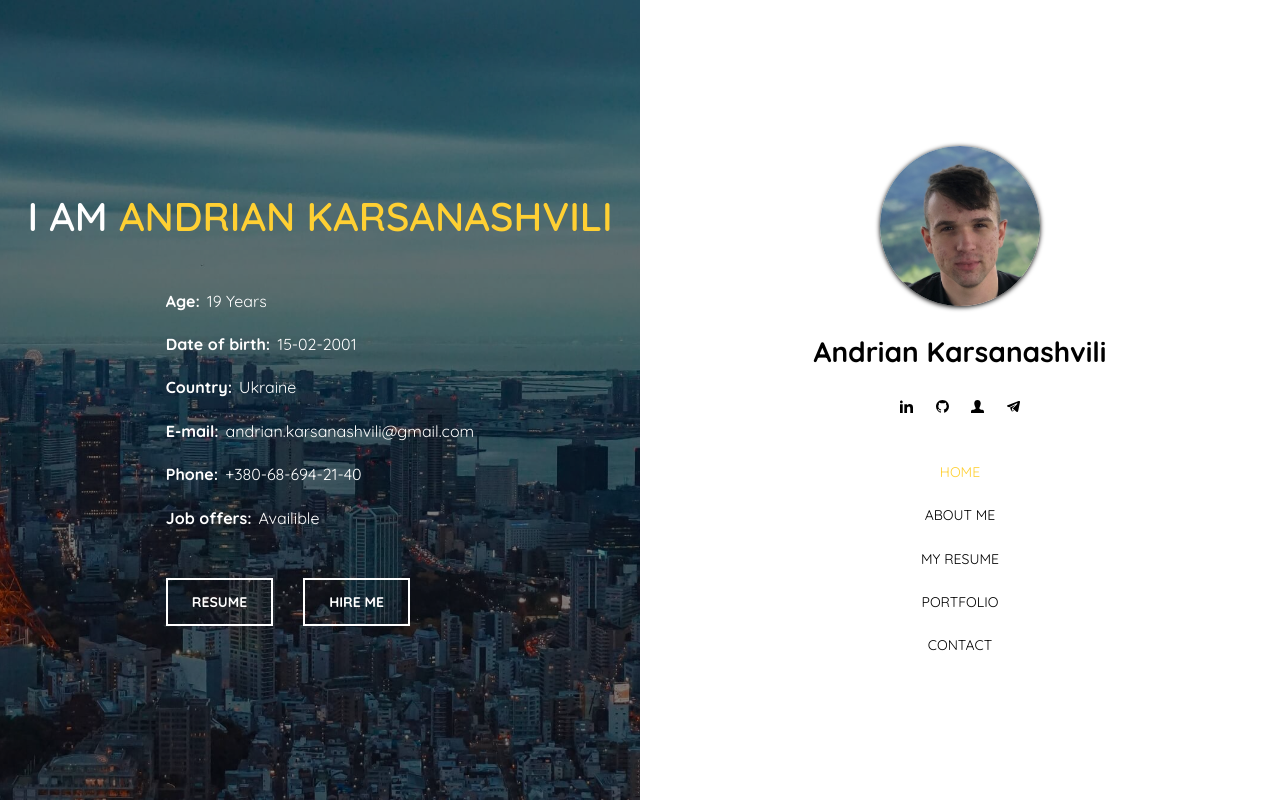
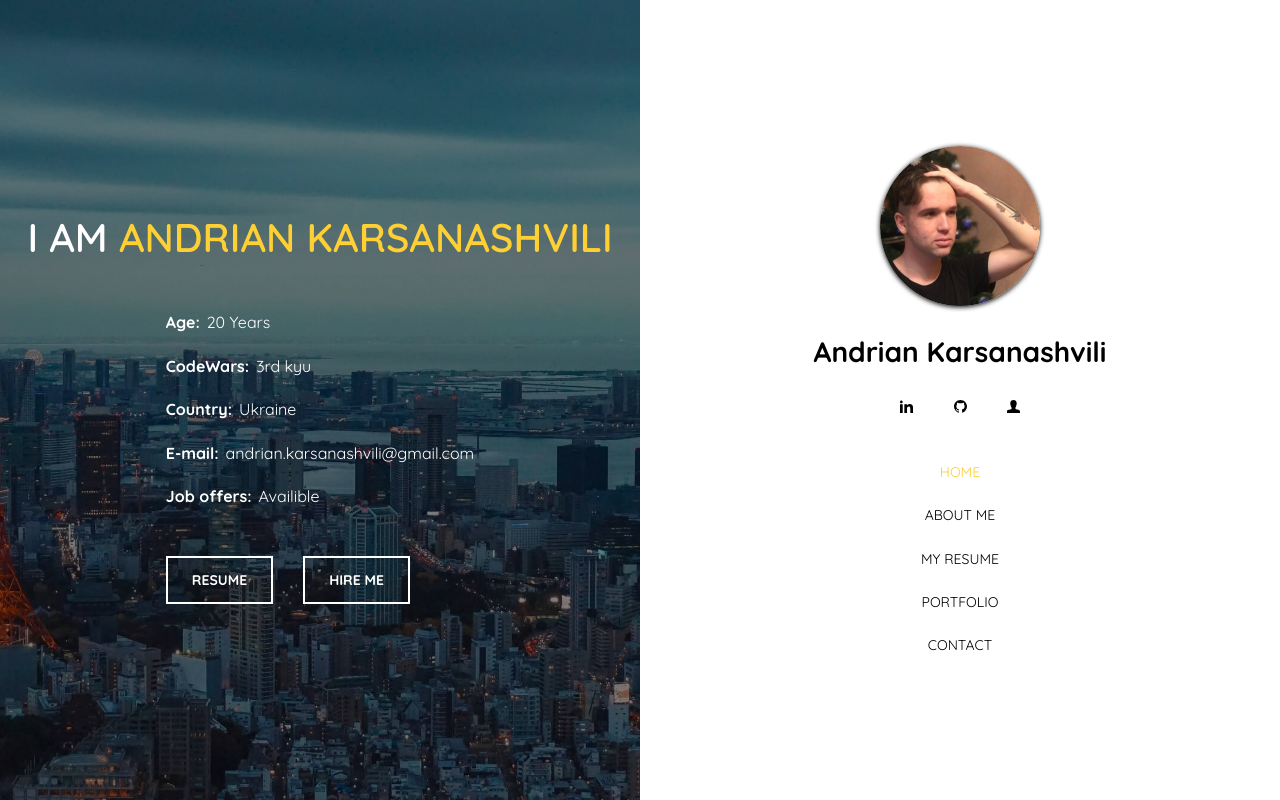
Before and after one commit to andrian-kars/Andrian-Kars-Site, a React (Create React App) app: page / in a window 1280 px wide. Built offline with nearby package versions, Linux system fonts and the light colour scheme.

Commit message:
Info-Update

```diff
--- a/src/components/Contact/Contact.jsx
+++ b/src/components/Contact/Contact.jsx
@@ -26,7 +26,7 @@ const Contact = () => {
                                         <a className={s.bottom_text} href="mailto:andrian.karsanashvili@gmail.com">andrian.karsanashvili@gmail.com</a>
                                     </div>
                                 </div>
-                                <div className={s.item}>
+                                {/* <div className={s.item}>
                                     <a className={s.image} href="tel:+380 68 694-21-40">
                                         <svg viewBox="0 0 20 20">
                                             <path d="M13.372,1.781H6.628c-0.696,0-1.265,0.569-1.265,1.265v13.91c0,0.695,0.569,1.265,1.265,1.265h6.744c0.695,0,1.265-0.569,1.265-1.265V3.045C14.637,2.35,14.067,1.781,13.372,1.781 M13.794,16.955c0,0.228-0.194,0.421-0.422,0.421H6.628c-0.228,0-0.421-0.193-0.421-0.421v-0.843h7.587V16.955z M13.794,15.269H6.207V4.731h7.587V15.269z M13.794,3.888H6.207V3.045c0-0.228,0.194-0.421,0.421-0.421h6.744c0.228,0,0.422,0.194,0.422,0.421V3.888z"></path>
@@ -45,7 +45,7 @@ const Contact = () => {
                                         <p className={s.top_text}>View in Telegram</p>
                                         <a className={s.bottom_text} href="https://telegram.me/pmAndrian" target="_blank" rel="noopener noreferrer">pmAndrian</a>
                                     </div>
-                                </div>
+                                </div> */}
                                 <div className={s.item}>
                                     <a className={`${s.image} ${s.smaller}`} href="https://www.linkedin.com/in/andrian-kars/" target="_blank" rel="noopener noreferrer">
                                         <svg xmlns="http://www.w3.org/2000/svg" width="24" height="24" viewBox="0 0 24 24"><path d="M4.98 3.5c0 1.381-1.11 2.5-2.48 2.5s-2.48-1.119-2.48-2.5c0-1.38 1.11-2.5 2.48-2.5s2.48 1.12 2.48 2.5zm.02 4.5h-5v16h5v-16zm7.982 0h-4.968v16h4.969v-8.399c0-4.67 6.029-5.052 6.029 0v8.399h4.988v-10.131c0-7.88-8.922-7.593-11.018-3.714v-2.155z" /></svg>
--- a/src/components/Home/Home.jsx
+++ b/src/components/Home/Home.jsx
@@ -7,6 +7,7 @@ const Home = () => {
     return (
         <section className={s.whrapper}>
             <div className={s.home}>
+                {/* <span className={s.badge}></span> */}
                 <span className={s.name}>I am <h2 className={s.heading}>Andrian Karsanashvili</h2></span>
                 <div className={s.whrapper_mobile}>
                     <div className={s.main_whrapper}>
@@ -21,23 +22,24 @@ const Home = () => {
                             <a className={s.social} href="http://andrian-kars.ru/" rel="noopener noreferrer" target="_blank">
                                 <svg xmlns="http://www.w3.org/2000/svg" width="24" height="24" viewBox="0 0 24 24"><path d="M20.822 18.096c-3.439-.794-6.64-1.49-5.09-4.418 4.72-8.912 1.251-13.678-3.732-13.678-5.082 0-8.464 4.949-3.732 13.678 1.597 2.945-1.725 3.641-5.09 4.418-3.073.71-3.188 2.236-3.178 4.904l.004 1h23.99l.004-.969c.012-2.688-.092-4.222-3.176-4.935z" /></svg>
                             </a>
-                            <a className={s.social} href="https://telegram.me/pmAndrian" rel="noopener noreferrer" target="_blank">
+                            {/* <a className={s.social} href="https://telegram.me/pmAndrian" rel="noopener noreferrer" target="_blank">
                                 <svg height="24" viewBox="0 -39 512.00189 512" width="24" xmlns="http://www.w3.org/2000/svg"><path d="m504.097656 11.863281c-6.257812-7.648437-15.625-11.863281-26.378906-11.863281-5.851562 0-12.042969 1.234375-18.410156 3.664062l-433.402344 165.441407c-23 8.777343-26.097656 21.949219-25.8984375 29.023437.1992185 7.070313 4.0390625 20.046875 27.4999995 27.507813.140626.046875.28125.085937.421876.128906l60.78125 17.390625 296.015624-151.230469c7.375-3.773437 16.414063-.84375 20.183594 6.535157 2.960938 5.796874 1.773438 12.609374-2.445312 17.09375l.011718.011718-164.585937 174.878906-4.695313 19.027344 58.773438 47.328125 81.445312 65.582031c.070313.054688.140626.113282.214844.167969 8.960938 6.953125 18.75 10.625 28.308594 10.628907 18.679688 0 33.550781-13.824219 37.882812-35.214844l71.011719-350.640625c2.847657-14.070313.457031-26.667969-6.734375-35.460938zm0 0" /><path d="m209.714844 279.4375c.597656-2.425781 1.800781-4.738281 3.632812-6.6875l107.996094-114.753906-200.402344 102.382812 45.503906 130.136719c2.59375 7.414063 6.453126 13.726563 11.226563 18.667969l32.035156-129.75zm0 0" /><path d="m205.601562 421.230469c10.816407-.089844 21.445313-4.652344 30.757813-13.226563l33.292969-30.65625-44.390625-35.742187zm0 0" /></svg>
-                            </a>
+                            </a> */}
                         </div>
                     </div>
                     <div className={s.content}>
                         <ul className={s.info}>
-                            <li className={s.item}><p className={s.text}><span className={s.bold}>Age:</span>19 Years</p></li>
-                            <li className={s.item}><p className={s.text}><span className={s.bold}>Date of birth:</span>15-02-2001</p></li>
+                            <li className={s.item}><p className={s.text}><span className={s.bold}>Age:</span>20 Years</p></li>
+                            <li className={s.item}><a className={s.text} href="https://www.codewars.com/users/andrian-kars"><span className={s.bold}>CodeWars:</span>3rd kyu</a></li>
+                            {/* <li className={s.item}><p className={s.text}><span className={s.bold}>Date of birth:</span>15-02-2001</p></li> */}
                             <li className={s.item}><p className={s.text}><span className={s.bold}>Country:</span>Ukraine</p></li>
                             <li className={s.item}><a className={s.text} href="mailto:andrian.karsanashvili@gmail.com"><span className={s.bold}>E-mail:</span>andrian.karsanashvili@gmail.com</a></li>
-                            <li className={s.item}><a className={s.text} href="tel:+380 68 694-21-40"><span className={s.bold}>Phone:</span>+380-68-694-21-40</a></li>
+                            {/* <li className={s.item}><a className={s.text} href="tel:+380 68 694-21-40"><span className={s.bold}>Phone:</span>+380-68-694-21-40</a></li> */}
                             <li className={s.item}><p className={s.text}><span className={s.bold}>Job offers:</span>Availible</p></li>
                         </ul>
                         <div className={s.buttons}>
                             <a className={s.button} href="./usercontent/andrian-karsanashvili-cv.pdf" download target="_blank" rel="noopener noreferrer">Resume</a>
-                            <a className={s.button} href="https://telegram.me/pmAndrian" rel="noopener noreferrer" target="_blank">Hire me</a>
+                            <a className={s.button} href="https://www.linkedin.com/in/andrian-kars/" rel="noopener noreferrer" target="_blank">Hire me</a>
                         </div>
                     </div>
                 </div>
--- a/src/components/Home/Home.module.scss
+++ b/src/components/Home/Home.module.scss
@@ -65,6 +65,17 @@
     @media (min-width: 980px) {
         font-size: 40px;
     }
+}
+
+.badge {
+    width: 260px;
+    height: 25px;
+    background-image: url(https://www.codewars.com/users/andrian-kars/badges/large);
+    background-repeat: no-repeat;
+    background-position: top center;
+    background-size: cover;
+    margin-bottom: 30px;
+    z-index: 420;
 }
 
 .heading {
--- a/src/components/Navigation/Navigation.jsx
+++ b/src/components/Navigation/Navigation.jsx
@@ -16,12 +16,12 @@ const Navigation = () => {
                     <a className={s.social} href="https://github.com/andrian-kars" rel="noopener noreferrer" target="_blank">
                         <svg xmlns="http://www.w3.org/2000/svg" width="24" height="24" viewBox="0 0 24 24"><path d="M12 0c-6.626 0-12 5.373-12 12 0 5.302 3.438 9.8 8.207 11.387.599.111.793-.261.793-.577v-2.234c-3.338.726-4.033-1.416-4.033-1.416-.546-1.387-1.333-1.756-1.333-1.756-1.089-.745.083-.729.083-.729 1.205.084 1.839 1.237 1.839 1.237 1.07 1.834 2.807 1.304 3.492.997.107-.775.418-1.305.762-1.604-2.665-.305-5.467-1.334-5.467-5.931 0-1.311.469-2.381 1.236-3.221-.124-.303-.535-1.524.117-3.176 0 0 1.008-.322 3.301 1.23.957-.266 1.983-.399 3.003-.404 1.02.005 2.047.138 3.006.404 2.291-1.552 3.297-1.23 3.297-1.23.653 1.653.242 2.874.118 3.176.77.84 1.235 1.911 1.235 3.221 0 4.609-2.807 5.624-5.479 5.921.43.372.823 1.102.823 2.222v3.293c0 .319.192.694.801.576 4.765-1.589 8.199-6.086 8.199-11.386 0-6.627-5.373-12-12-12z" /></svg>
                     </a>
-                    <a className={s.social} href="http://andrian-kars.ru/" rel="noopener noreferrer" target="_blank">
+                    <a className={s.social} href="https://andrian-kars.github.io/andrian-kars-site/" rel="noopener noreferrer" target="_blank">
                         <svg xmlns="http://www.w3.org/2000/svg" width="24" height="24" viewBox="0 0 24 24"><path d="M20.822 18.096c-3.439-.794-6.64-1.49-5.09-4.418 4.72-8.912 1.251-13.678-3.732-13.678-5.082 0-8.464 4.949-3.732 13.678 1.597 2.945-1.725 3.641-5.09 4.418-3.073.71-3.188 2.236-3.178 4.904l.004 1h23.99l.004-.969c.012-2.688-.092-4.222-3.176-4.935z" /></svg>
                     </a>
-                    <a className={s.social} href="https://telegram.me/pmAndrian" rel="noopener noreferrer" target="_blank">
+                    {/* <a className={s.social} href="https://telegram.me/pmAndrian" rel="noopener noreferrer" target="_blank">
                         <svg height="24" viewBox="0 -39 512.00189 512" width="24" xmlns="http://www.w3.org/2000/svg"><path d="m504.097656 11.863281c-6.257812-7.648437-15.625-11.863281-26.378906-11.863281-5.851562 0-12.042969 1.234375-18.410156 3.664062l-433.402344 165.441407c-23 8.777343-26.097656 21.949219-25.8984375 29.023437.1992185 7.070313 4.0390625 20.046875 27.4999995 27.507813.140626.046875.28125.085937.421876.128906l60.78125 17.390625 296.015624-151.230469c7.375-3.773437 16.414063-.84375 20.183594 6.535157 2.960938 5.796874 1.773438 12.609374-2.445312 17.09375l.011718.011718-164.585937 174.878906-4.695313 19.027344 58.773438 47.328125 81.445312 65.582031c.070313.054688.140626.113282.214844.167969 8.960938 6.953125 18.75 10.625 28.308594 10.628907 18.679688 0 33.550781-13.824219 37.882812-35.214844l71.011719-350.640625c2.847657-14.070313.457031-26.667969-6.734375-35.460938zm0 0" /><path d="m209.714844 279.4375c.597656-2.425781 1.800781-4.738281 3.632812-6.6875l107.996094-114.753906-200.402344 102.382812 45.503906 130.136719c2.59375 7.414063 6.453126 13.726563 11.226563 18.667969l32.035156-129.75zm0 0" /><path d="m205.601562 421.230469c10.816407-.089844 21.445313-4.652344 30.757813-13.226563l33.292969-30.65625-44.390625-35.742187zm0 0" /></svg>
-                    </a>
+                    </a> */}
                 </div>
             </div>
             <nav className={s.navigation}>
```
Also changed, not shown: src/usercontent/images/avatar.jpg.
